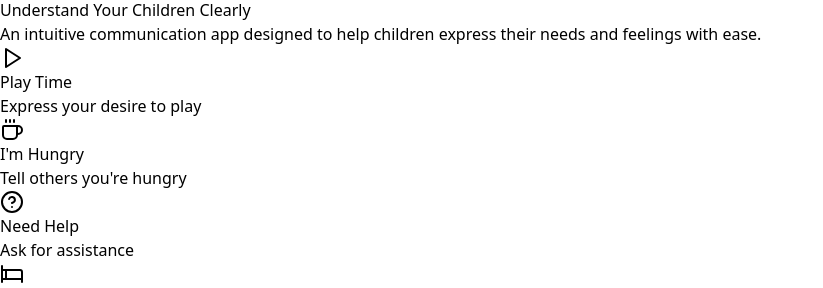
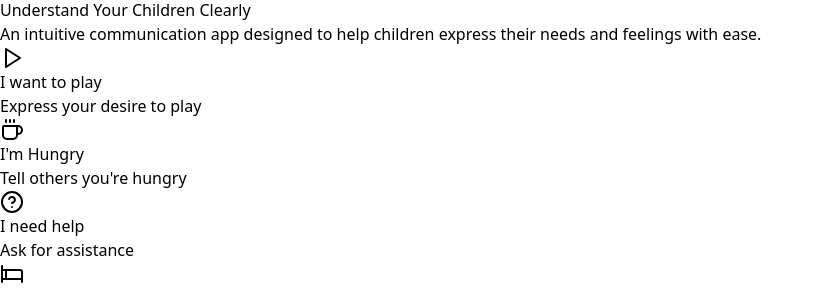
Before and after one commit to yanis-meziane/SpeakTouch, a React (Vite) app: page /kids in a window 1280 px wide. Shown: the part 176-464 px from the top of the page, without its empty margins (0-823 px from the left). Built offline with nearby package versions, Linux system fonts and the light colour scheme.

Commit message:
kids page modified/final version

```diff
--- a/server.js
+++ b/server.js
@@ -100,7 +100,7 @@ app.post('/api/gpt', async (req, res) => {
 
     // Vérifier la clé API
     if (!OPENAI_API_KEY) {
-      console.error('❌ Clé API OpenAI non définie');
+      console.error(code);
       return res.status(500).json({
         error: 'Configuration API incorrecte',
         details: 'La clé API OpenAI n\'est pas configurée correctement'
--- a/src/kids.jsx
+++ b/src/kids.jsx
@@ -70,7 +70,7 @@ export default function SpeakTouchKids() {
     {
       key: "play",
       icon: <Play className="h-6 w-6" />,
-      name: "Play Time",
+      name: "I want to play",
       action: "I want to play",
       color: "bg-green-500",
       description: "Express your desire to play",
@@ -86,7 +86,7 @@ export default function SpeakTouchKids() {
     {
       key: "help",
       icon: <HelpCircle className="h-6 w-6" />,
-      name: "Need Help",
+      name: "I need help",
       action: "I need help",
       color: "bg-blue-500",
       description: "Ask for assistance",
@@ -111,7 +111,7 @@ export default function SpeakTouchKids() {
       key: "drink",
       icon: <Smile className="h-6 w-6" />,
       name: "I'm Thirsty",
-      action: "I want a drink",
+      action: "I am thirsty",
       color: "bg-teal-500",
       description: "Request something to drink",
     },
```
